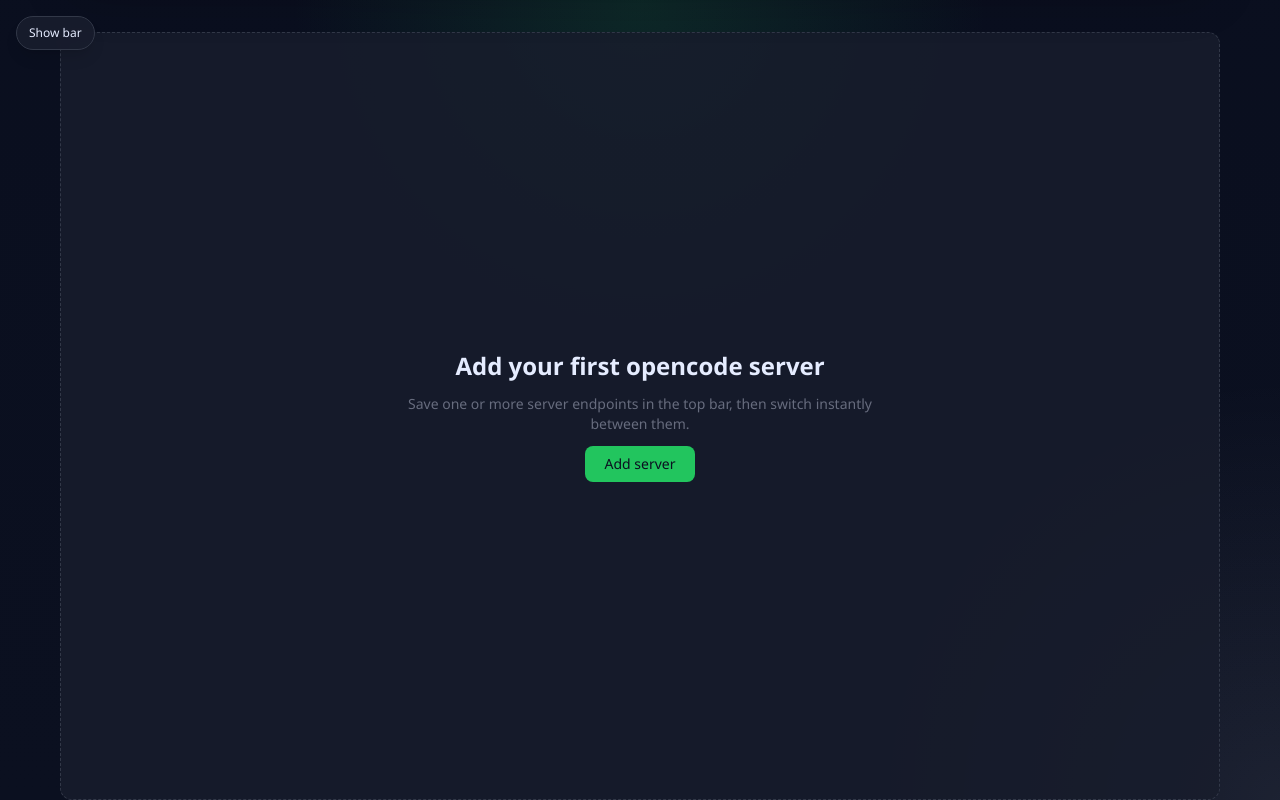
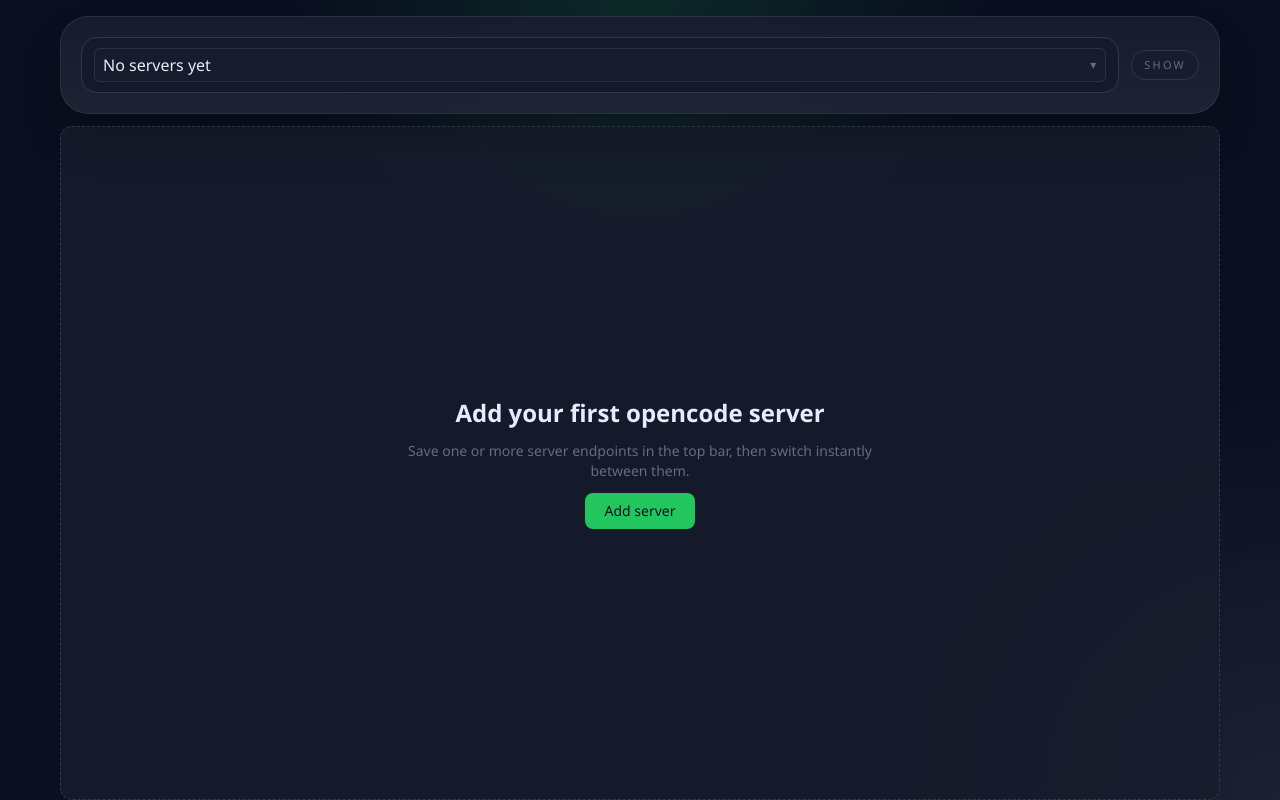
Before and after one commit to Studi0beta/opencoder, a SvelteKit app: page / in a window 1280 px wide. Both pictures are taken after a click on the button "HIDE". Built offline with nearby package versions, Linux system fonts and the light colour scheme.

Commit message:
feat: add collapsible top bar mode

```diff
--- a/src/routes/+page.svelte
+++ b/src/routes/+page.svelte
@@ -40,6 +40,8 @@
 	let deletingServerId = $state<string | null>(null);
 	let setupGuideOpen = $state(false);
 	let topBarHidden = $state(false);
+	let topBarElement = $state<HTMLElement | null>(null);
+	let topBarHeight = $state(248);
 	let healthByServerId = $state<Record<string, ServerHealth | undefined>>({});
 	let isRefreshing = $state(false);
 	let lastRefreshAt = $state(0);
@@ -107,6 +109,14 @@
 
 	let intervalId = 0;
 
+	function updateTopBarHeight(): void {
+		if (!topBarElement) {
+			return;
+		}
+
+		topBarHeight = topBarElement.offsetHeight;
+	}
+
 	onMount(() => {
 		topBarHidden = localStorage.getItem('opencoder.topbar.hidden') === 'true';
 		registry = data.appState.registry;
@@ -119,6 +129,18 @@
 		const unsubscribe = registryState.subscribe((nextState) => {
 			registry = nextState;
 		});
+
+		const observer =
+			typeof ResizeObserver === 'undefined'
+				? null
+				: new ResizeObserver(() => {
+						updateTopBarHeight();
+					});
+
+		if (topBarElement && observer) {
+			observer.observe(topBarElement);
+		}
+		updateTopBarHeight();
 		void refreshHealth(true);
 
 		intervalId = window.setInterval(() => {
@@ -127,6 +149,7 @@
 
 		return () => {
 			unsubscribe();
+			observer?.disconnect();
 			window.clearInterval(intervalId);
 		};
 	});
@@ -320,6 +343,11 @@
 	function setTopBarHidden(hidden: boolean): void {
 		topBarHidden = hidden;
 		if (browser) {
+			window.requestAnimationFrame(() => {
+				updateTopBarHeight();
+			});
+		}
+		if (browser) {
 			localStorage.setItem('opencoder.topbar.hidden', String(hidden));
 		}
 	}
@@ -446,25 +474,56 @@
 	}
 </script>
 
+<header bind:this={topBarElement} class="fixed inset-x-0 top-0 z-20 transition-all duration-300">
+	<div class="mx-auto max-w-[1200px] px-3 pt-3 md:px-5 md:pt-4">
+		<div
+			class="overflow-visible rounded-[1.75rem] border shadow-2xl backdrop-blur"
+			style="border-color: color-mix(in srgb, var(--hub-border) 72%, transparent); background: linear-gradient(180deg, color-mix(in srgb, var(--hub-surface) 94%, transparent), color-mix(in srgb, var(--hub-surface-2) 88%, transparent));"
+		>
 			{#if topBarHidden}
+				<div class="flex items-center gap-3 p-4 md:p-5">
+					<div
+						class="flex min-w-0 flex-1 items-center gap-2 rounded-2xl border px-3 py-2.5"
+						style="border-color: var(--hub-border); background: color-mix(in srgb, var(--hub-bg) 22%, var(--hub-surface));"
+					>
+						{#if selectedServer}
+							<StatusDot state={selectedHealth?.state ?? 'unknown'} />
+						{/if}
+						<select
+							class="w-full min-w-0 appearance-none rounded-md border px-2 py-1 pr-7 text-sm font-medium outline-none md:text-base"
+							style="border-color: color-mix(in srgb, var(--hub-border) 75%, transparent); color: var(--hub-text); background: color-mix(in srgb, var(--hub-surface) 86%, transparent);"
+							disabled={servers.length === 0}
+							value={selectedServerId ?? ''}
+							onchange={(event) => selectServer((event.currentTarget as HTMLSelectElement).value)}
+						>
+							{#if servers.length === 0}
+								<option value="" style="background: var(--hub-surface); color: var(--hub-text);"
+									>No servers yet</option
+								>
+							{:else}
+								{#each servers as server (server.id)}
+									<option
+										value={server.id}
+										style="background: var(--hub-surface); color: var(--hub-text);"
+									>
+										{server.name}
+									</option>
+								{/each}
+							{/if}
+						</select>
+						<span class="pointer-events-none -ml-6 text-xs" style="color: var(--hub-muted);">▾</span
+						>
+					</div>
 					<button
 						type="button"
 						onclick={() => setTopBarHidden(false)}
-		class="fixed top-4 left-4 z-30 rounded-full border px-3 py-2 text-xs font-medium shadow-lg backdrop-blur"
-		style="border-color: var(--hub-border); background: color-mix(in srgb, var(--hub-surface) 92%, transparent); color: var(--hub-text);"
+						class="rounded-full border px-3 py-1.5 text-[11px] font-medium tracking-[0.2em] uppercase"
+						style="border-color: var(--hub-border); color: var(--hub-muted); background: color-mix(in srgb, var(--hub-surface) 85%, transparent);"
 					>
-		Show bar
+						Show
 					</button>
-{/if}
-
-<header
-	class={`fixed inset-x-0 top-0 z-20 transition-transform duration-300 ${topBarHidden ? '-translate-y-[110%]' : 'translate-y-0'}`}
->
-	<div class="mx-auto max-w-[1200px] px-3 pt-3 md:px-5 md:pt-4">
-		<div
-			class="overflow-hidden rounded-[1.75rem] border shadow-2xl backdrop-blur"
-			style="border-color: color-mix(in srgb, var(--hub-border) 72%, transparent); background: linear-gradient(180deg, color-mix(in srgb, var(--hub-surface) 94%, transparent), color-mix(in srgb, var(--hub-surface-2) 88%, transparent));"
-		>
+				</div>
+			{:else}
 				<div class="flex flex-col gap-4 p-4 md:p-5">
 					<div class="flex items-start justify-between gap-3">
 						<a
@@ -475,7 +534,10 @@
 						>
 							<img src="/logo.svg" alt="" class="h-11 w-11 rounded-2xl object-contain" />
 							<div class="min-w-0">
-							<div class="text-[11px] tracking-[0.32em] uppercase" style="color: var(--hub-muted);">
+								<div
+									class="text-[11px] tracking-[0.32em] uppercase"
+									style="color: var(--hub-muted);"
+								>
 									Stack Focus
 								</div>
 								<h1 class="text-lg font-semibold md:text-xl" style="color: var(--hub-text);">
@@ -513,20 +575,31 @@
 									<StatusDot state={selectedHealth?.state ?? 'unknown'} />
 								{/if}
 								<select
-								class="w-full min-w-0 bg-transparent text-sm font-medium outline-none md:text-base"
-								style="color: var(--hub-text);"
+									class="w-full min-w-0 appearance-none rounded-md border px-2 py-1 pr-7 text-sm font-medium outline-none md:text-base"
+									style="border-color: color-mix(in srgb, var(--hub-border) 75%, transparent); color: var(--hub-text); background: color-mix(in srgb, var(--hub-surface) 86%, transparent);"
 									disabled={servers.length === 0}
 									value={selectedServerId ?? ''}
-								onchange={(event) => selectServer((event.currentTarget as HTMLSelectElement).value)}
+									onchange={(event) =>
+										selectServer((event.currentTarget as HTMLSelectElement).value)}
 								>
 									{#if servers.length === 0}
-									<option value="">No servers yet</option>
+										<option value="" style="background: var(--hub-surface); color: var(--hub-text);"
+											>No servers yet</option
+										>
 									{:else}
 										{#each servers as server (server.id)}
-										<option value={server.id}>{server.name}</option>
+											<option
+												value={server.id}
+												style="background: var(--hub-surface); color: var(--hub-text);"
+											>
+												{server.name}
+											</option>
 										{/each}
 									{/if}
 								</select>
+								<span class="pointer-events-none -ml-6 text-xs" style="color: var(--hub-muted);"
+									>▾</span
+								>
 							</div>
 							{#if selectedServerId}
 								<div
@@ -608,6 +681,7 @@
 						</div>
 					</div>
 				</div>
+			{/if}
 		</div>
 	</div>
 </header>
@@ -620,15 +694,10 @@
 	onchange={onImportFile}
 />
 
-<main
-	class={`transition-[padding] duration-300 ${topBarHidden ? 'pt-6 md:pt-8' : 'pt-64 md:pt-52'}`}
->
+<main class="transition-[padding] duration-300" style={`padding-top: ${topBarHeight + 12}px;`}>
 	<div
-		class={`mx-auto min-h-0 max-w-[1200px] px-3 md:px-5 ${
-			topBarHidden
-				? 'h-[calc(100dvh-1.5rem)] md:h-[calc(100dvh-2rem)]'
-				: 'h-[calc(100dvh-16rem)] md:h-[calc(100dvh-13rem)]'
-		}`}
+		class="mx-auto min-h-0 max-w-[1200px] px-3 md:px-5"
+		style={`height: calc(100dvh - ${topBarHeight + 12}px);`}
 	>
 		{#if !selectedServer}
 			<section
```
Lines whose indentation alone changed are shown as unchanged.
